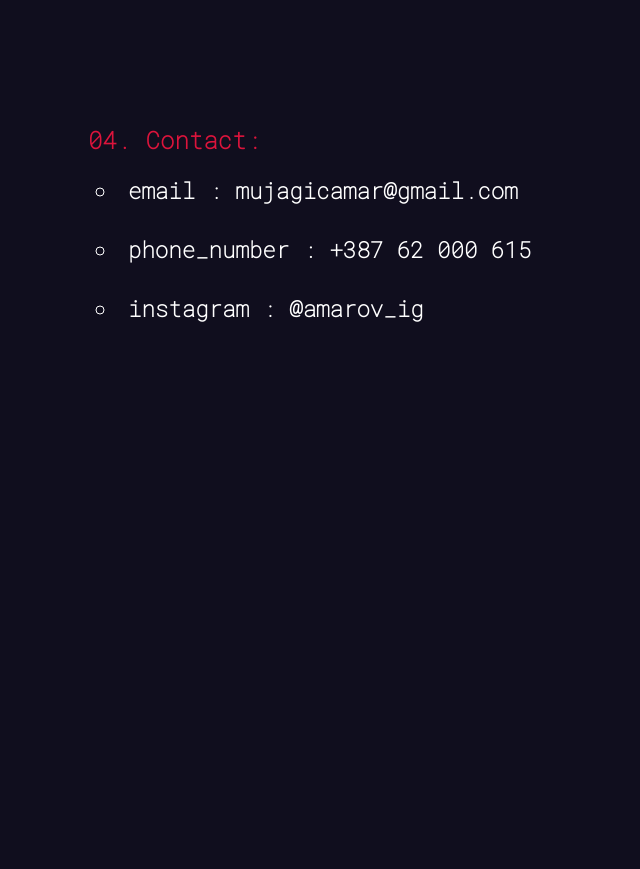
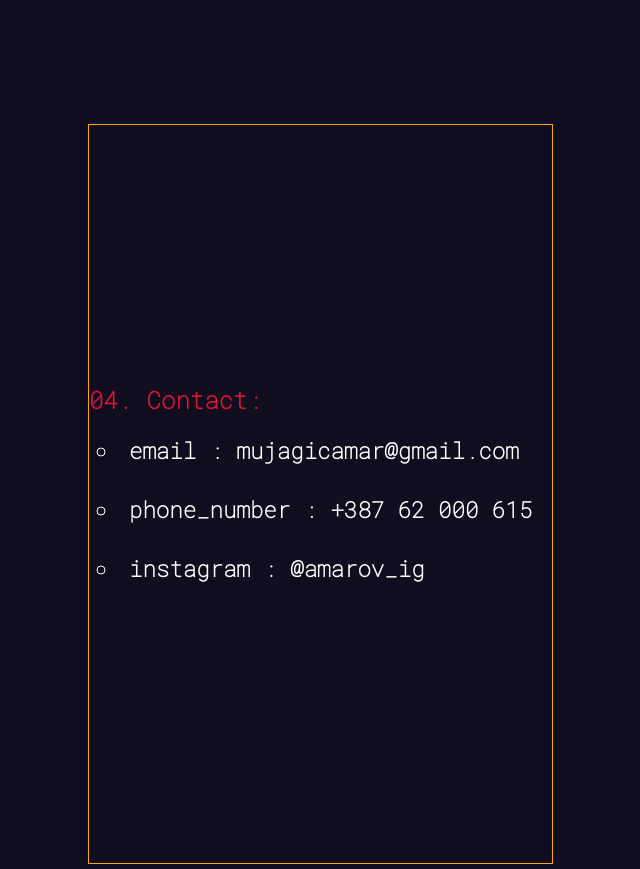
Before and after one commit to amarell/land, a plain HTML site: page index.html in a window 1280 px wide. Shown: the part 1420-2289 px from the top of the page, without its empty margins (2-642 px from the left). Drawn offline with Linux system fonts and the light colour scheme.

Commit message:
small bug fix

```diff
--- a/styles.css
+++ b/styles.css
@@ -204,8 +204,10 @@ img {
 }
 
 .contact {
+  border: 1px solid orange;
   display: flex;
   flex-direction: column;
+  justify-content: center;
   height: calc(100vh - 60.8px);
 }
 
```
